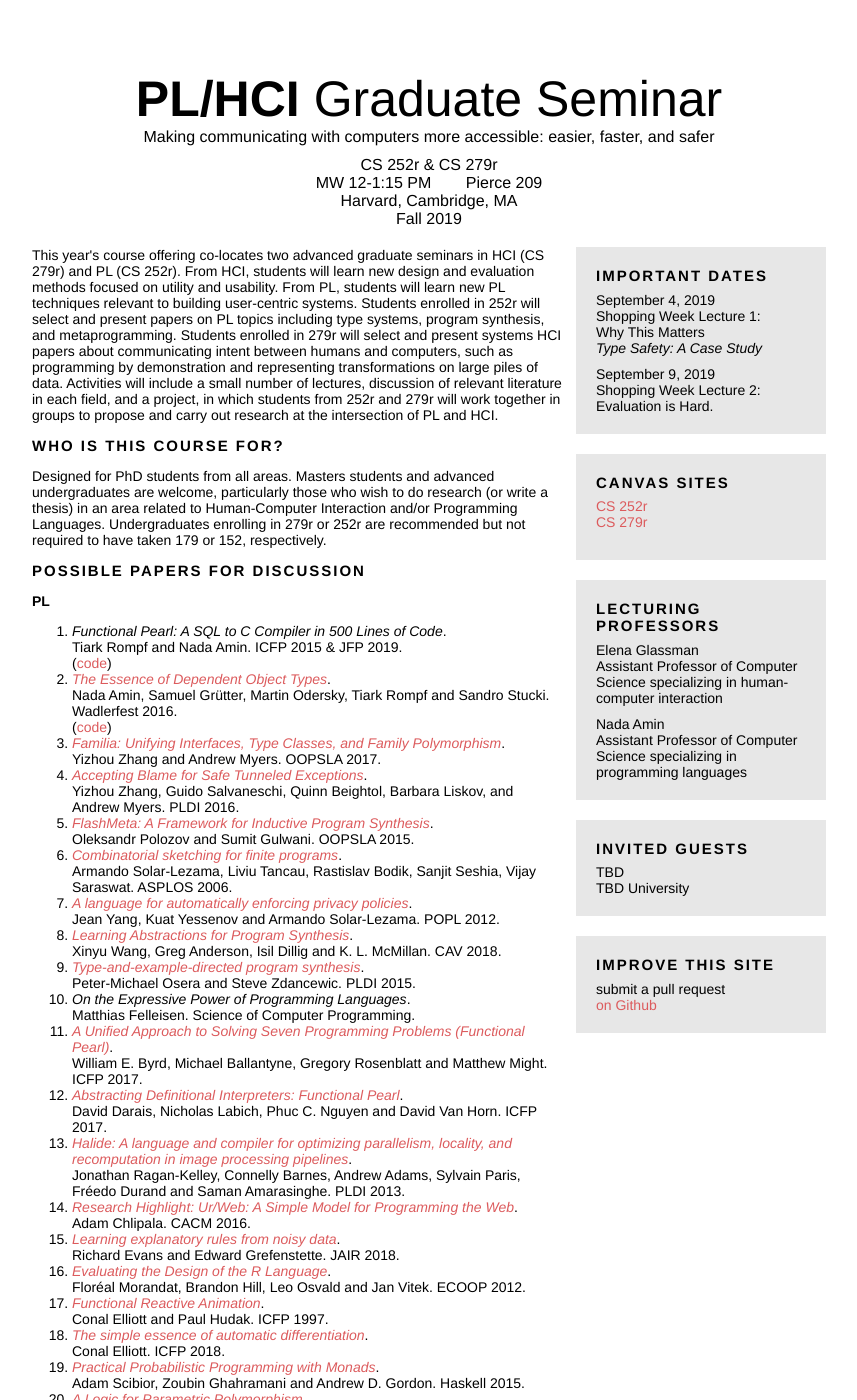
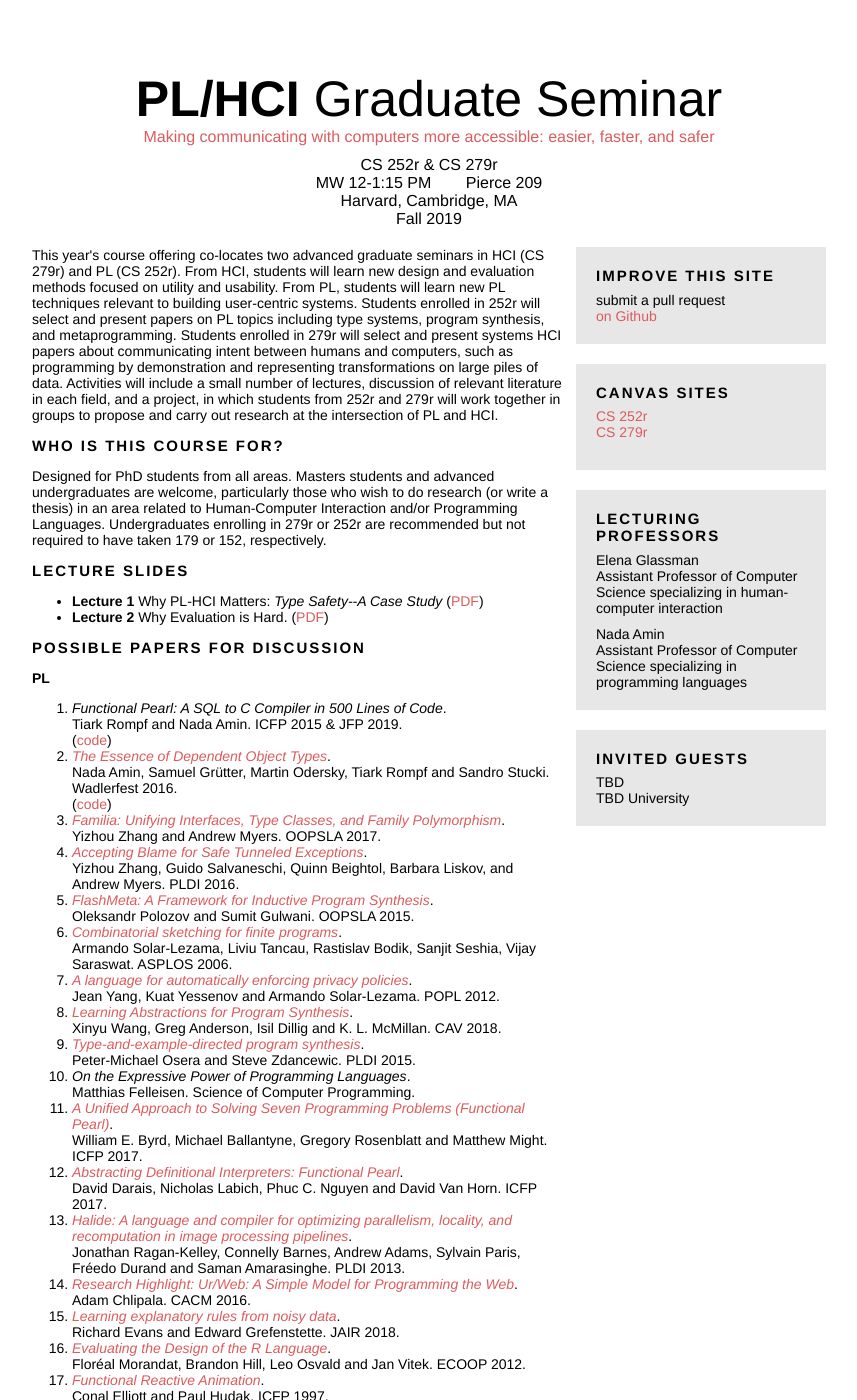
Before and after one commit to eglassman/pl-hci-seminar, a Jekyll site: the page built from index.html, in a window 1280 px wide and 1400 px high. Shown: the whole window, without its empty margins (211-1068 px from the left). Built offline with Jekyll 4.4.1, drawn with Linux system fonts in a browser that asks for light colours; some of the changed text lies outside the part shown.

Commit message:
fixed formatting, moved some boxes

```diff
--- a/_layouts/default.html
+++ b/_layouts/default.html
@@ -25,12 +25,8 @@
 <p class="centered padded">
 
 <div class="centered">
-  {% if page.title == "Harvard PL/HCI Graduate Seminar" %}
-  <div class="big"><span class="extra-big">PL/HCI</span> Graduate Seminar</div>
-  {% else %}
-  <a href="/"><div class="big"><span class="extra-big">PL/HCI</span> Graduate Seminar</div></a>
-  {% endif %}
-<div class="padding-bottom highlight">{{ site.description | escape }}</div>
+<a href="/" class="nounderline"><div class="big uw"><span class="extra-big">PL/HCI</span> Graduate Seminar</div>
+<div class="padding-bottom">{{ site.description | escape }}</div></a>
 <div class="padding-top">CS 252r &amp; CS 279r</div>
 <div class="lessbold">
 <span>MW 12-1:15 PM</span>
--- a/index.html
+++ b/index.html
@@ -38,6 +38,17 @@ Students enrolled in 252r will select and present papers on PL topics including
     In short, a PLATEAU submission should describe the work or perspectives on which the author wants to receive expert feedback.
     </p>
     </div> -->
+
+    <div class="header lead">
+      Lecture Slides
+    </div>
+
+    <div>
+      <ul>
+        <li><b>Lecture 1</b> Why PL-HCI Matters: <i>Type Safety--A Case Study</i> (<a href="slides1.pdf">PDF</a>)</li>
+        <li><b>Lecture 2</b> Why Evaluation is Hard. (<a href="slides2.pdf">PDF</a>)</li>
+      </ul>
+    </div>
 
     <div class="header lead">
       Possible Papers for Discussion
@@ -98,23 +109,14 @@ Students enrolled in 252r will select and present papers on PL topics including
 
     </div>
 
-    <div class="header lead">
-      Lecture Slides
-    </div>
 
-    <div>
-      <ul>
-        <li>Lecture 1 (<a href="slides1.pdf">PDF</a>)</li>
-        <li>Lecture 2 (<a href="slides2.pdf">PDF</a>)</li>
-      </ul>
-    </div>
 
   </td>
   <td width="5px">
   </td>
   <td class="small" width="250px">
 
-  <div class="box">
+  <!-- <div class="box">
     <div class="header lead">
     Important Dates
     </div>
@@ -133,7 +135,21 @@ Students enrolled in 252r will select and present papers on PL topics including
       </div>
       <div>
         Shopping Week Lecture 2:<br>Evaluation is Hard.<br>
-        <!-- <i>How do we best evaluate what we create?</i> -->
+      </div>
+    </div>
+  </div> -->
+
+  <div class="box">
+    <div class="header lead">
+    Improve this site
+    </div>
+
+    <div>
+      <div class="slightlybold">
+        submit a pull request
+      </div>
+      <div>
+        <a href="https://github.com/eglassman/pl-hci-seminar">on Github</a>
       </div>
     </div>
   </div>
@@ -192,20 +208,7 @@ Students enrolled in 252r will select and present papers on PL topics including
     </div>
   </div>
 
-  <div class="box">
-    <div class="header lead">
-    Improve this site
-    </div>
 
-    <div>
-      <div class="slightlybold">
-        submit a pull request
-      </div>
-      <div>
-        <a href="https://github.com/eglassman/pl-hci-seminar">on Github</a>
-      </div>
-    </div>
-  </div>
 
   </td>
 </tr>
```
Also changed, not shown: 12 other files.
